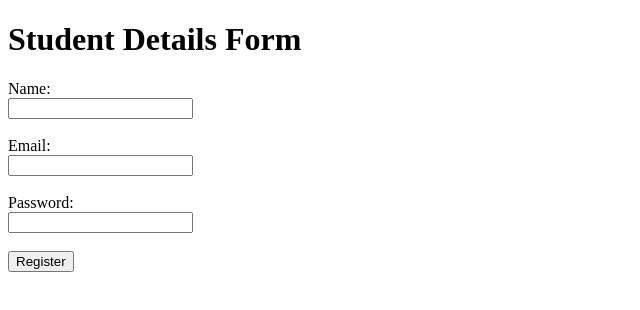
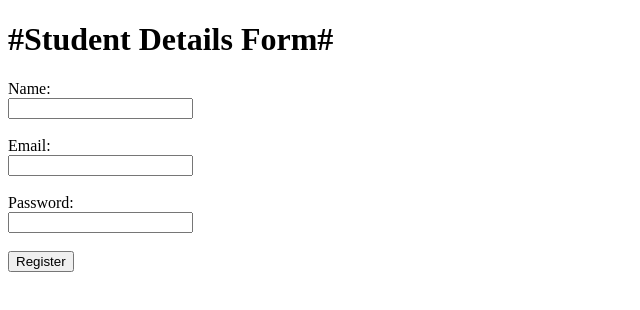
Before and after one commit to Botsky123/node-test-app, a website: page views/index.html in a window 1280 px wide. Shown: the whole page, without its empty margins (0-640 px from the left). Drawn offline with Linux system fonts and the light colour scheme.

Commit message:
Update index.html

```diff
--- a/views/index.html
+++ b/views/index.html
@@ -3,10 +3,10 @@
 <head>
   <meta charset="UTF-8">
   <meta name="viewport" content="width=device-width, initial-scale=1.0">
-  <title>Student Details Form</title>
+  <title>#Student Details Form#</title>
 </head>
 <body>
-  <h1>Student Details Form</h1>
+  <h1>#Student Details Form#</h1>
   <form action="/register" method="POST">
     <label for="name">Name:</label><br>
     <input type="text" id="name" name="name" required><br><br>
```
